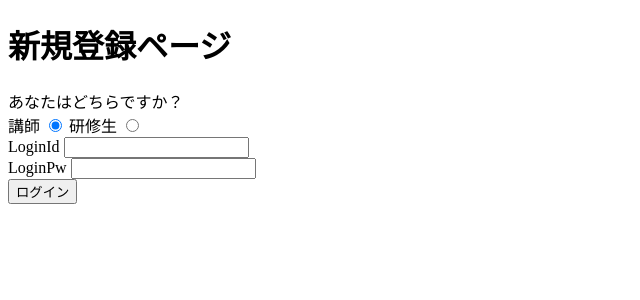
After one commit to syunsuke-dev117/systemtype-zero, a Java web app: page /AccountCreate in a window 1280 px wide. The commit adds this page. Shown: the top 300 px of the page, without its empty margins (0-640 px from the left). Run offline with Tomcat 11, a stand-in JSP engine, Linux system fonts and the light colour scheme.

Commit message:
アカウント登録の画面側のプロトタイプ作成

```diff
--- /dev/null
+++ b/src/main/webapp/WEB-INF/account_create.jsp
@@ -0,0 +1,39 @@
+<%@ page contentType="text/html; charset=UTF-8" pageEncoding="UTF-8" %>
+<!DOCTYPE html>
+<html lang="ja">
+<head>
+    <meta charset="UTF-8">
+    <meta name="viewport" content="width=device-width, initial-scale=1.0">
+    <title>AccountCreate</title>
+</head>
+<body>
+
+<h1>新規登録ページ</h1>
+
+<!-- 新規登録にいたって、ラジオボタンで講師と研修生で区別する -->
+<form action="${pageContext.request.contextPath}/AccountCreate" method="post">
+
+  <label>あなたはどちらですか？</label>
+  <div>
+    <label for="inst">講師</label>
+    <input type="radio" id="inst" name="user" value="instructor" checked>
+
+    <label for="trai">研修生</label>
+    <input type="radio" id="trai" name="user" value="trainee">
+  </div>
+
+  <div>
+    <label>LoginId</label>
+    <input type="text" name="login_id" required>
+  </div>
+  <div>
+    <label>LoginPw</label>
+    <input type="text" name="login_pw" required>
+  </div>
+  <div>
+    <input type="submit" value="ログイン">
+  </div>
+</form>
+
+</body>
+</html>
--- a/src/main/webapp/WEB-INF/login.jsp
+++ b/src/main/webapp/WEB-INF/login.jsp
@@ -24,5 +24,8 @@
   </div>
 </form>
 
+<h1>新規登録</h1>
+<h3><a href="${pageContext.request.contextPath}/AccountCreate">アカウントを作っていない方はこちらから</a></h3>
+
 </body>
 </html>
```
Also changed, not shown: src/main/java/com/controller/AccountCreateController.java (added, +57 -0 lines).
